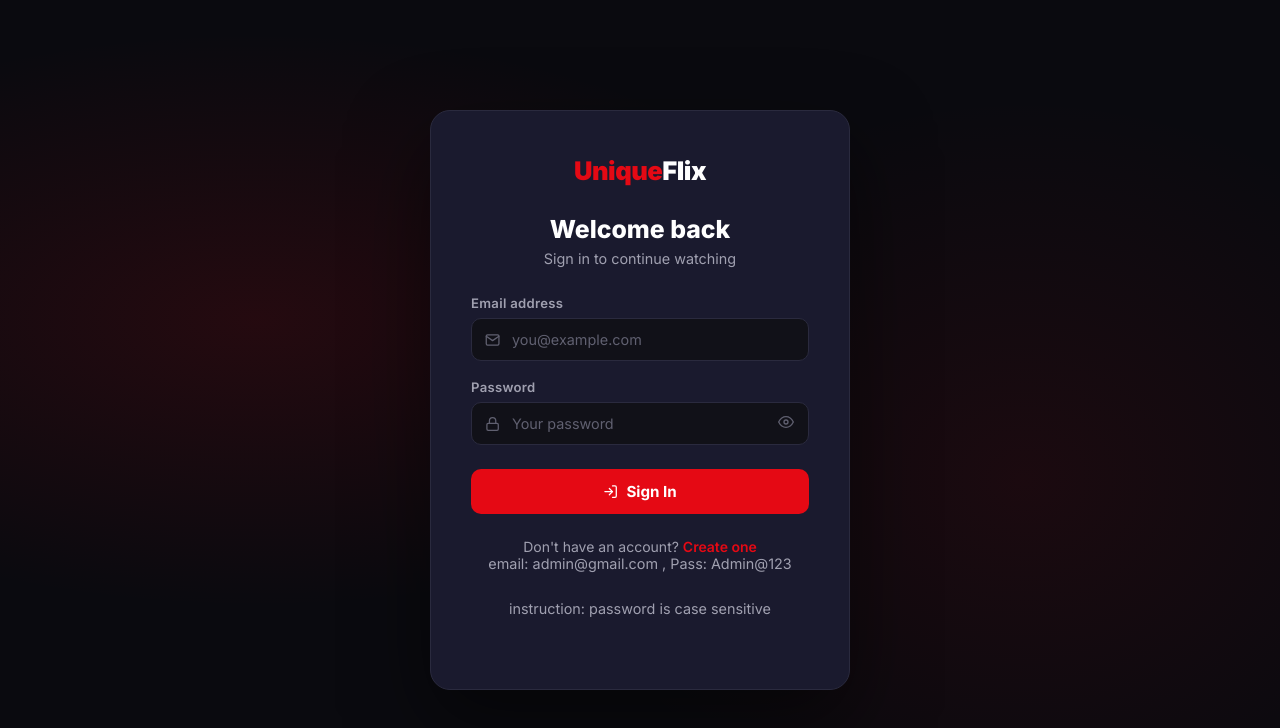
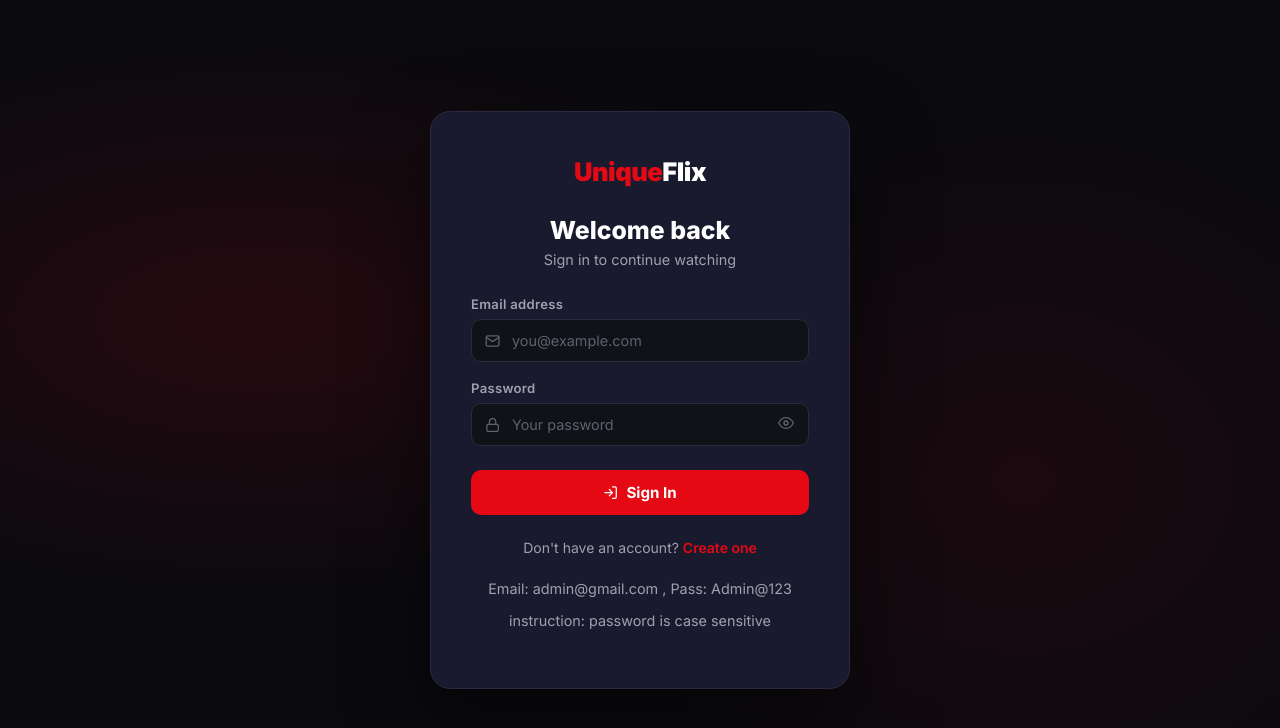
Before and after one commit to VedDudhat/unique-flix---public, a React (Create React App) app in the folder frontend/: page /login in a window 1280 px wide. Shown: the top 728 px of the page. Built offline with nearby package versions, Linux system fonts and the light colour scheme; no server answers.

Commit message:
admin email and password on login page

```diff
--- a/frontend/src/index.css
+++ b/frontend/src/index.css
@@ -464,7 +464,10 @@ button { cursor: pointer; border: none; outline: none; font-family: inherit; }
   text-align: center; color: var(--text-secondary);
   font-size: 0.9rem; margin-bottom: 28px;
 }
-
+.auth-smalltitle{
+  text-align: center; color: var(--text-secondary);
+  font-size: 0.9rem; margin-bottom: 15px;
+}
 /* Error banner */
 .auth-error {
   background: rgba(229,9,20,0.12);
@@ -570,6 +573,7 @@ button { cursor: pointer; border: none; outline: none; font-family: inherit; }
 .auth-switch {
   text-align: center;
   margin-top: 24px;
+  margin-bottom: 24px;
   font-size: 0.875rem;
   color: var(--text-secondary);
 }
--- a/frontend/src/pages/Login.js
+++ b/frontend/src/pages/Login.js
@@ -118,8 +118,9 @@ export default function Login() {
           Don't have an account?{" "}
           <Link to="/register" className="auth-link">Create one</Link>
         </p>
-        <p className="auth-subtitle">email: admin@gmail.com , Pass: Admin@123</p>
-        <p className="auth-subtitle">instruction: password is case sensitive</p>
+        <p>   </p>
+        <p className="auth-smalltitle">Email: admin@gmail.com , Pass: Admin@123</p>
+        <p className="auth-smalltitle">instruction: password is case sensitive</p>
       </div>
     </div>
   );
```
